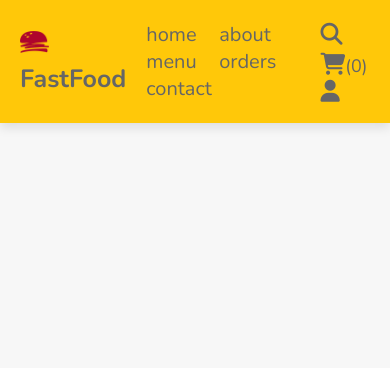
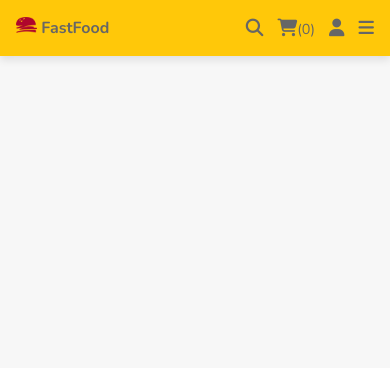
Before and after one commit to CodeSystem2022/Compunerds-ProyectoIntegrador-ProyectoFinal, a PHP site: page /home.php in a window 390 px wide. Shown: the top 368 px of the page. Run offline with PHP 8.4, Linux system fonts and the light colour scheme; data that the repository does not hold is empty.

Commit message:
complete: sección header + media queries

```diff
--- a/components/user_header.php
+++ b/components/user_header.php
@@ -14,8 +14,6 @@ if(isset($message)){
 <header class="header">
     <section class="flex">
         <a href="#" class="logo"><img src="images/burger_logo.png" alt="Burger Logo" height="22">FastFood</a>
-
-        <div id="menu-bar" class="fas fa-bars"></div>
 
         <nav class="navbar">
             <a href="home.php">home</a>
@@ -34,7 +32,9 @@ if(isset($message)){
             <a href="search.php"><i class="fas fa-search"></i></a>
             <a href="cart.php"><i class="fas fa-shopping-cart"></i><span>(<?= $total_user_cart_items; ?>)</span></a>
             <div id="user-btn" class="fas fa-user"></div>
+            <div id="menu-bar" class="fas fa-bars"></div>
         </div>
+
 
         <div class="profile">
             <?php
--- a/css/style.css
+++ b/css/style.css
@@ -107,7 +107,7 @@ section{
 }
 
 /* header */
-.header{
+header{
     position: sticky;
     top: 0; left: 0;
     z-index: 1000;
@@ -115,54 +115,54 @@ section{
     box-shadow: 0 .5rem 1rem rgba(0,0,0,.1);
 }
 
-.header .flex{
+header .flex{
     display: flex;
     align-items: center;
     justify-content: space-between;
     position: relative;
 }
 
-.header .logo{
+header .flex .logo{
     font-size: 2.5rem;
     font-weight: bolder;
     color: var(--light-gray);
 }
 
-header .logo img{
+header .flex  .logo img{
     padding-right: .5rem;
 }
 
 
-header .navbar a{
+header .flex  .navbar a{
     font-size: 2rem;
     margin-left: 2rem;
     color: var(--light-gray);
 }
 
-header .navbar a:hover{
+header .flex  .navbar a:hover{
     color:var(--red)
 }
 
-header .navbar span{
+header .flex  .navbar span{
     font-size: 1.5rem;
 }
 
-header .icons >*{
+header .flex  .icons >*{
     font-size: 2.2rem;
     color: var(--light-gray);
     cursor: pointer;
     margin-left: 1.5rem;
 }
 
-header .icons span{
+header .flex  .icons span{
     font-size: 1.8rem;
 }
 
-header .icons >*:hover{
+header .flex  .icons >*:hover{
     color:var(--red)
 }
 
-.header .profile{
+header .flex  .profile{
     position: absolute;
     top: 120%; right: 2rem;
     border: var(--border);
@@ -180,22 +180,73 @@ header .icons >*:hover{
     }
 }
 
-header .profile.active{
+header .flex  .profile.active{
     display: inline-block;
 }
 
-header .profile .name{
+header .flex  .profile .name{
     margin-bottom: .5rem;
     font-size: 2rem;
     color: var(--dark-gray);
 }
 
 #menu-bar{
-    font-size: 3rem;
+    font-size: 2.2rem;
     cursor: pointer;
     color: #666;
-    border: .1rem solid var(--light-gray);
-    border-radius: .3rem;
-    padding: .5rem 1.5rem;
     display: none;
 }
+
+
+
+
+
+/* media queries*/
+
+@media(max-width:991px){
+    html{
+        font-size: 55%;
+    }
+}
+
+@media(max-width:768px){
+    #menu-bar{
+        display: inline-block;
+    }
+
+    header .flex  .navbar{
+        position: absolute;
+        top: 100%; left: 0; right: 0;
+        background: var(--white);
+        border-top: .1rem solid rgba(0,0,0,.1);
+        transition: .1s linear;
+        clip-path: polygon(0 0, 100% 0, 100% 0, 0 0);
+    }
+
+    header .flex  .navbar.active{
+        clip-path: polygon(0 0, 100% 0, 100% 100%, 0 100%);
+    }
+
+    header .flex .navbar a{
+        margin: 1.5rem;
+        padding: 1.5rem;
+        display: block;
+        border: .2rem solid rgba(0,0,0,.1);
+        border-left: .5rem solid var(--red);
+        background: var(--white);
+    }
+}
+
+@media(max-width:450px){
+    html{
+        font-size: 50%;
+    }
+
+    header .flex .logo{
+        font-size: 2rem;
+    }
+
+    header .flex  .logo img{
+        height: 2rem;
+    }
+}
--- a/js/script.js
+++ b/js/script.js
@@ -1,5 +1,18 @@
-let profile = document.querySelector('.header .profile');
+let profile = document.querySelector('header .flex  .profile');
 
 document.querySelector('#user-btn').onclick = () =>{
     profile.classList.toggle('active');
+    navbar.classList.remove('active');
 }
+
+let navbar = document.querySelector('header .flex  .navbar');
+
+document.querySelector('#menu-bar').onclick = () =>{
+    navbar.classList.toggle('active');
+    profile.classList.remove('active');
+}
+
+window.onscroll = () =>{
+    profile.classList.remove('active');
+    navbar.classList.remove('active');
+}
```
